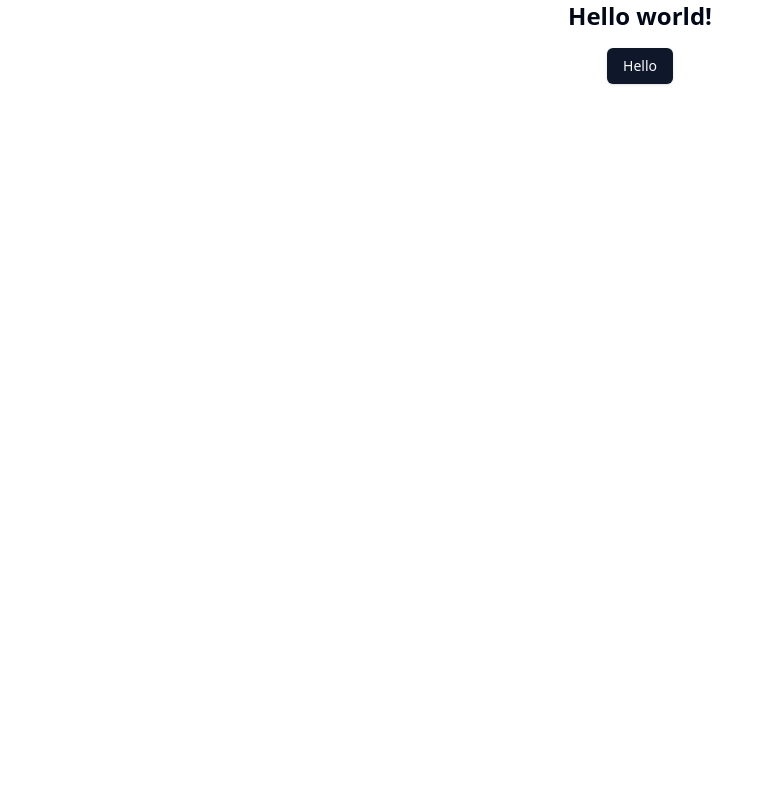
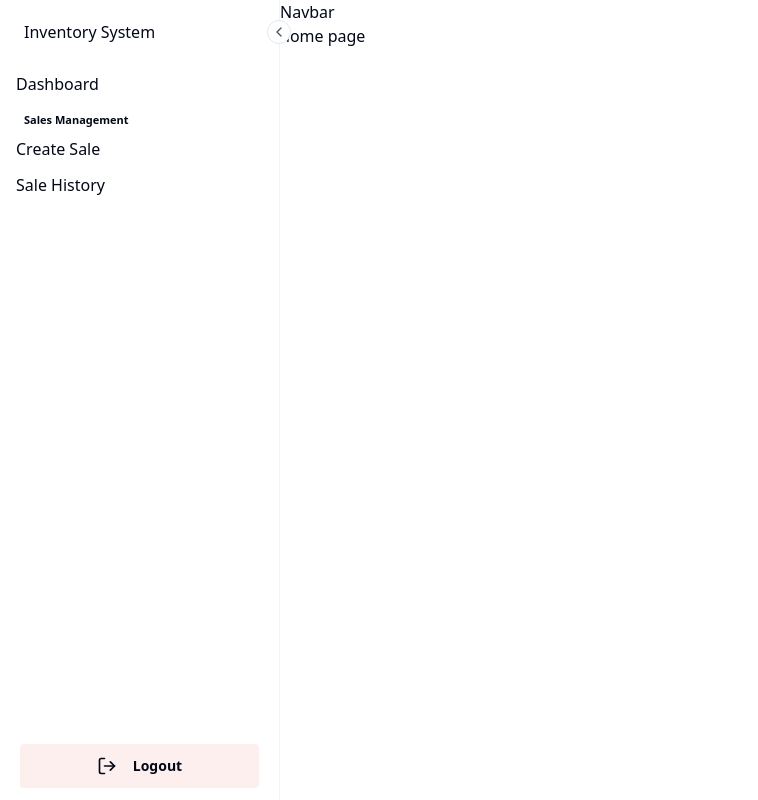
Before and after one commit to saadi001/inventory-system, a React (Vite) app: page / in a window 1280 px wide. Shown: the whole page, without its empty margins (0-758 px from the left). Built offline with nearby package versions, Linux system fonts and the light colour scheme.

Commit message:
layout updated

```diff
--- a/package.json
+++ b/package.json
@@ -10,6 +10,7 @@
     "preview": "vite preview"
   },
   "dependencies": {
+    "@radix-ui/react-scroll-area": "^1.2.9",
     "@radix-ui/react-slot": "^1.2.0",
     "class-variance-authority": "^0.7.1",
     "clsx": "^2.1.1",
--- a/src/App.jsx
+++ b/src/App.jsx
@@ -1,12 +1,10 @@
-import { Button } from "./components/ui/button";
+import { RouterProvider } from "react-router";
+import { routes } from "./routes/Routes";
 
 function App() {
   return (
     <>
-      <h1 className="text-2xl font-bold text-center">Hello world!</h1>
-      <div className="flex items-center w-full mt-4 justify-center">
-        <Button>Hello</Button>
-      </div>
+      <RouterProvider router={routes} />
     </>
   );
 }
--- /dev/null
+++ b/src/Home/Home.jsx
@@ -0,0 +1,5 @@
+const Home = () => {
+  return <div>home page</div>;
+};
+
+export default Home;
--- /dev/null
+++ b/src/assets/data/SidebarMenu.js
@@ -0,0 +1,13 @@
+export const SidebarMenu = [
+  {
+    section: "Dashboard",
+    link: "/",
+  },
+  {
+    section: "Sales Management",
+    menus: [
+      { name: "Create Sale", link: "create-sale" },
+      { name: "Sale History ", link: "create-sale" },
+    ],
+  },
+];
--- /dev/null
+++ b/src/components/ui/scroll-area.jsx
@@ -0,0 +1,38 @@
+import * as React from "react"
+import * as ScrollAreaPrimitive from "@radix-ui/react-scroll-area"
+
+import { cn } from "@/lib/utils"
+
+const ScrollArea = React.forwardRef(({ className, children, ...props }, ref) => (
+  <ScrollAreaPrimitive.Root
+    ref={ref}
+    className={cn("relative overflow-hidden", className)}
+    {...props}>
+    <ScrollAreaPrimitive.Viewport className="h-full w-full rounded-[inherit]">
+      {children}
+    </ScrollAreaPrimitive.Viewport>
+    <ScrollBar />
+    <ScrollAreaPrimitive.Corner />
+  </ScrollAreaPrimitive.Root>
+))
+ScrollArea.displayName = ScrollAreaPrimitive.Root.displayName
+
+const ScrollBar = React.forwardRef(({ className, orientation = "vertical", ...props }, ref) => (
+  <ScrollAreaPrimitive.ScrollAreaScrollbar
+    ref={ref}
+    orientation={orientation}
+    className={cn(
+      "flex touch-none select-none transition-colors",
+      orientation === "vertical" &&
+        "h-full w-2.5 border-l border-l-transparent p-[1px]",
+      orientation === "horizontal" &&
+        "h-2.5 flex-col border-t border-t-transparent p-[1px]",
+      className
+    )}
+    {...props}>
+    <ScrollAreaPrimitive.ScrollAreaThumb className="relative flex-1 rounded-full bg-border" />
+  </ScrollAreaPrimitive.ScrollAreaScrollbar>
+))
+ScrollBar.displayName = ScrollAreaPrimitive.ScrollAreaScrollbar.displayName
+
+export { ScrollArea, ScrollBar }
--- /dev/null
+++ b/src/layouts/MainLayout.jsx
@@ -0,0 +1,61 @@
+import { SidebarMenu } from "@/assets/data/SidebarMenu";
+import { ScrollArea } from "@/components/ui/scroll-area";
+import { ChevronLeft, LogOut } from "lucide-react";
+import { Link, Outlet } from "react-router";
+
+const MainLayout = () => {
+  return (
+    <div className="h-screen flex overflow-hidden">
+      {/* Sidebar */}
+      <aside className="w-[280px] flex-shrink-0 flex flex-col text-textColor border-r border-gray-100">
+        {/* Top: Logo */}
+        <div className="px-6 py-5 relative">
+          {/* <Image src={logo} alt="logo" className="w-20" /> */}
+          <h4>Inventory System</h4>
+          <div className="border rounded-full bg-white absolute top-1/2 -translate-y-1/2  -right-3 w-6 h-6 flex items-center justify-center cursor-pointer hover:bg-slate-100 z-[50]">
+            <ChevronLeft size={16} className="text-slate-600" />
+          </div>
+        </div>
+
+        {/* Middle: Scrollable Menu */}
+        <ScrollArea scrollHideDelay={400} className={"flex-1"}>
+          <nav className="  space-y-2  px-4 py-2 ">
+            {SidebarMenu.map((menu, i) => (
+              <div key={i} className=" rounded cursor-pointer ">
+                {menu?.link ? (
+                  <Link to={menu?.link}>{menu?.section}</Link>
+                ) : (
+                  <p className="p-2 font-publicSans text-[11px] font-[700] text-textColor/80">
+                    {menu?.section}
+                  </p>
+                )}
+                {menu?.menus?.length > 0 && (
+                  <div className="space-y-1 flex flex-col gap-2">
+                    {menu?.menus.map((m, i) => (
+                      <Link key={i} to={m?.link}>
+                        {m?.name}
+                      </Link>
+                    ))}
+                  </div>
+                )}
+              </div>
+            ))}
+          </nav>
+        </ScrollArea>
+
+        {/* Bottom: Logout */}
+        <div className=" py-3  px-5">
+          <button className="w-full  py-3 px-4 rounded text-sm flex items-center bg-red-100/55 hover:bg-red-100/80 hover:text-red-400 justify-center gap-4 text-textColor font-semibold">
+            <LogOut size={20} /> Logout
+          </button>
+        </div>
+      </aside>
+      <main className="w-full overflow-y-auto">
+        <div>Navbar</div>
+        <Outlet />
+      </main>
+    </div>
+  );
+};
+
+export default MainLayout;
--- /dev/null
+++ b/src/routes/Routes.jsx
@@ -0,0 +1,16 @@
+import Home from "@/Home/Home";
+import MainLayout from "@/layouts/MainLayout";
+import { createBrowserRouter } from "react-router";
+
+export const routes = createBrowserRouter([
+  {
+    path: "/",
+    element: <MainLayout />,
+    children: [
+      {
+        path: "/",
+        element: <Home />,
+      },
+    ],
+  },
+]);
```
Also changed, not shown: 1 other file (tests, documents, lock files or other folders).
